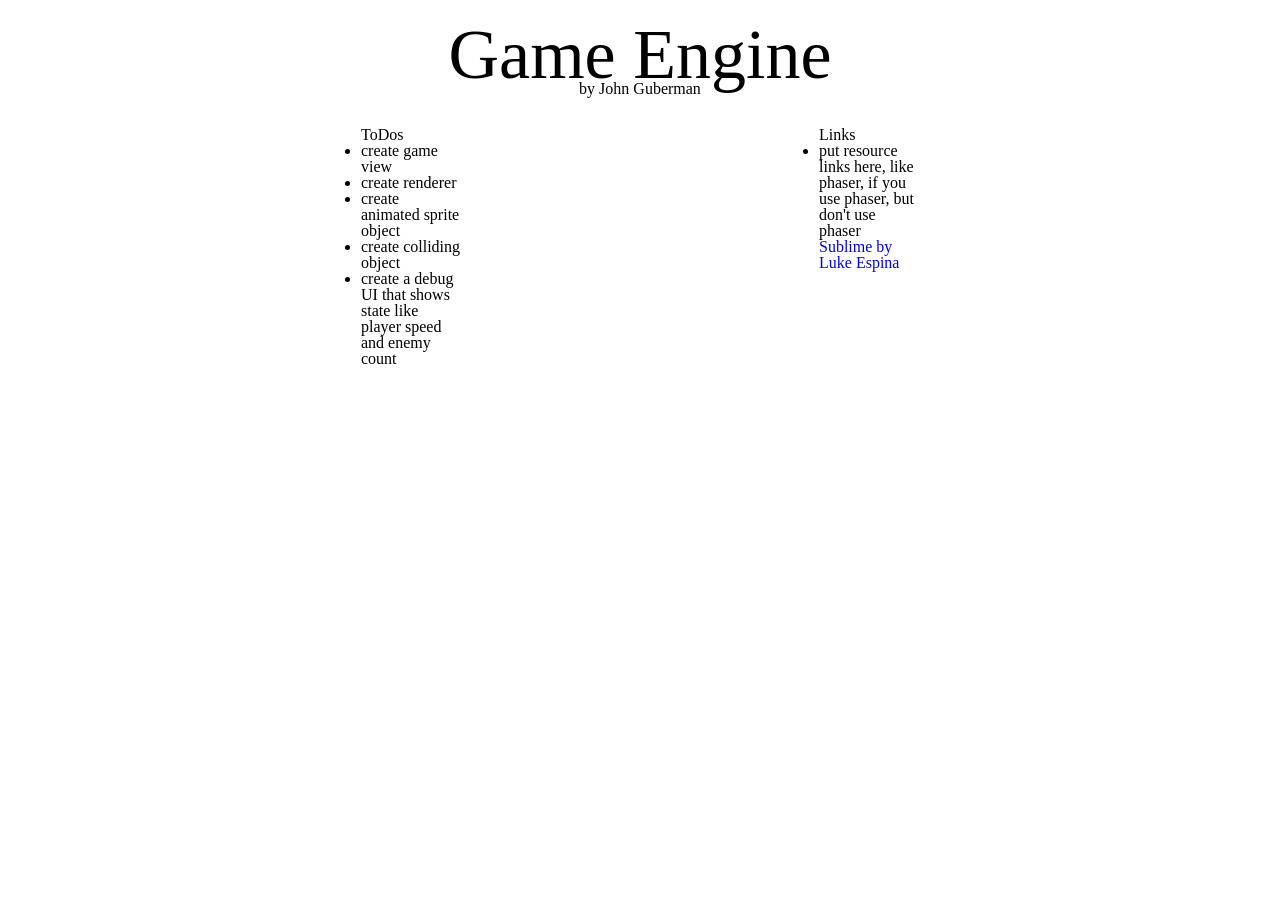
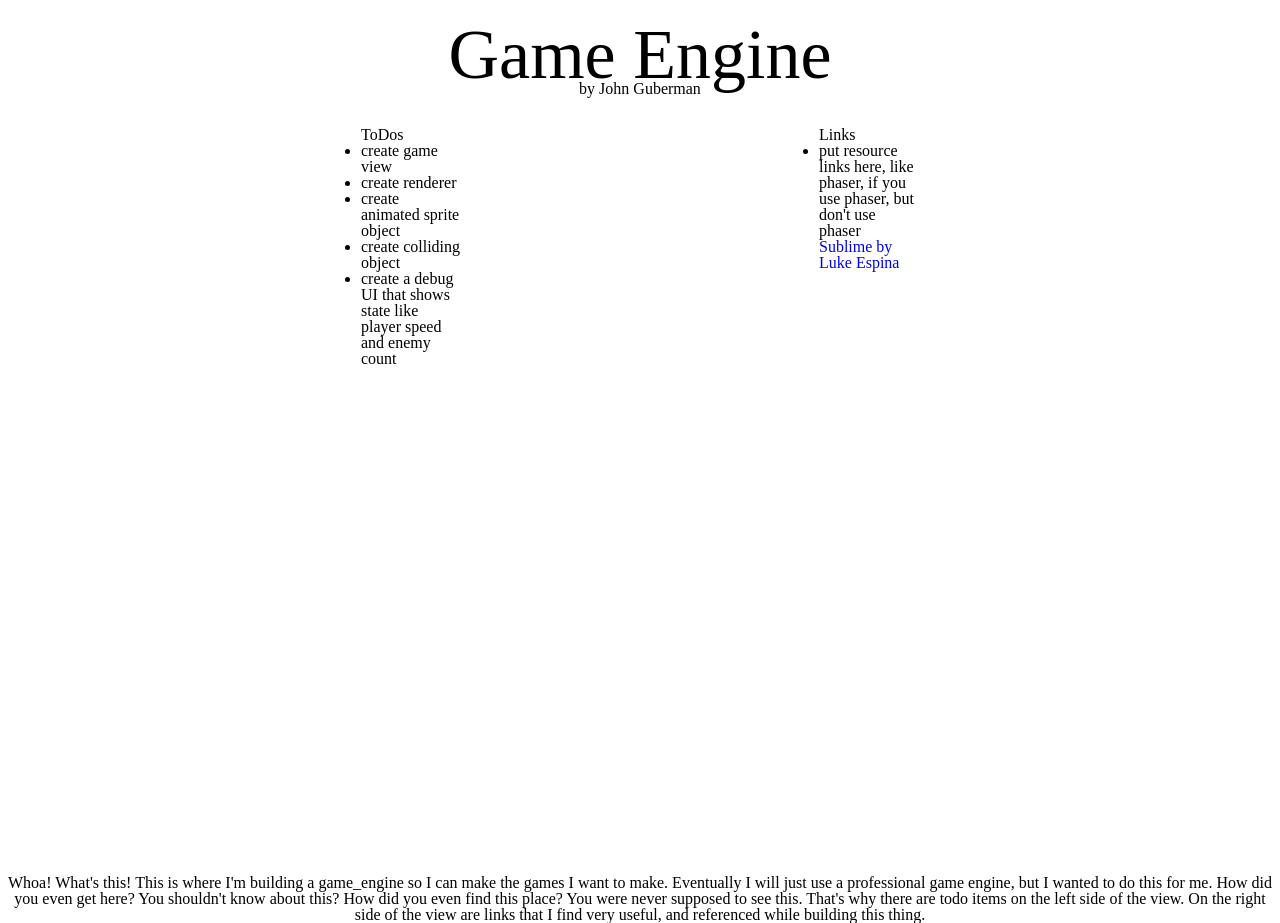
Before and after one commit to jeguberman/game_engine, a plain HTML site: page index.html in a window 1280 px wide. Before the commit the page ends 875 px from the top, so only its background shows below. Drawn offline with nearby package versions, Linux system fonts and the light colour scheme.

Commit message:
edit index.html

```diff
--- a/index.html
+++ b/index.html
@@ -32,6 +32,13 @@
 
   </ul>
   <div class="block-barrier"/>
+  <div class="afterward">
+    Whoa! What's this! This is where I'm building a game_engine so I can make the games I want to make. Eventually I will just use a professional game engine, but I wanted to do this for me.
+
+    How did you even get here? You shouldn't know about this? How did you even find this place? You were never supposed to see this. That's why there are todo items on the left side of the view.
+
+    On the right side of the view are links that I find very useful, and referenced while building this thing.
+  </div>
 
 
 </body>
```
